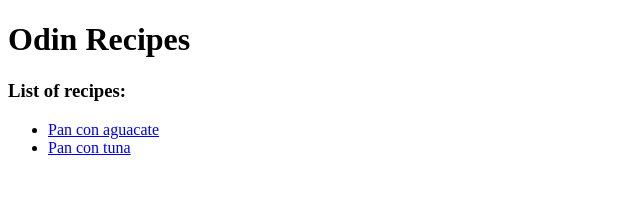
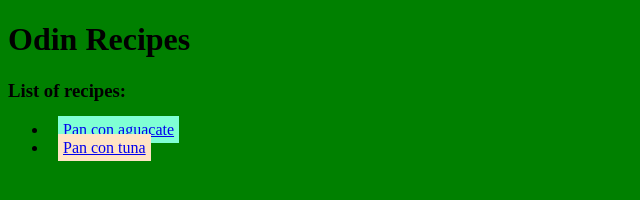
Before and after one commit to Alsentar/odin-recipes, a plain HTML site: page index.html in a window 1280 px wide. Shown: the whole page, without its empty margins (0-640 px from the left). Drawn offline with Linux system fonts and the light colour scheme.

Commit message:
CSS styling added

```diff
--- a/index.html
+++ b/index.html
@@ -3,14 +3,15 @@
     <head>
         <meta charset="UTF-8">
         <title>Recipes</title>
+        <link rel="Stylesheet" href="styles.css">
     </head>
     <body>
         <h1>Odin Recipes</h1>
 
         <h3>List of recipes:</h3>
         <ul>
-            <li><a href="recipes/pan_con_aguacate.html">Pan con aguacate</a></li>
-            <li><a href="recipes/pan_con_tuna.html">Pan con tuna</a></li>
+            <li><a class="aguacate" href="recipes/pan_con_aguacate.html">Pan con aguacate</a></li>
+            <li><a class="Tuna" href="recipes/pan_con_tuna.html">Pan con tuna</a></li>
         </ul>
     </body>
 </html>
--- /dev/null
+++ b/styles.css
@@ -0,0 +1,18 @@
+body {
+    background: green
+}
+
+.aguacate {
+    background-color: aquamarine;
+    padding: 5px;
+    border: black;
+    margin: 10px;
+
+}
+
+.Tuna {
+    background-color:bisque;
+    padding: 5px;
+    border:black;
+    margin: 10px;
+}
```
